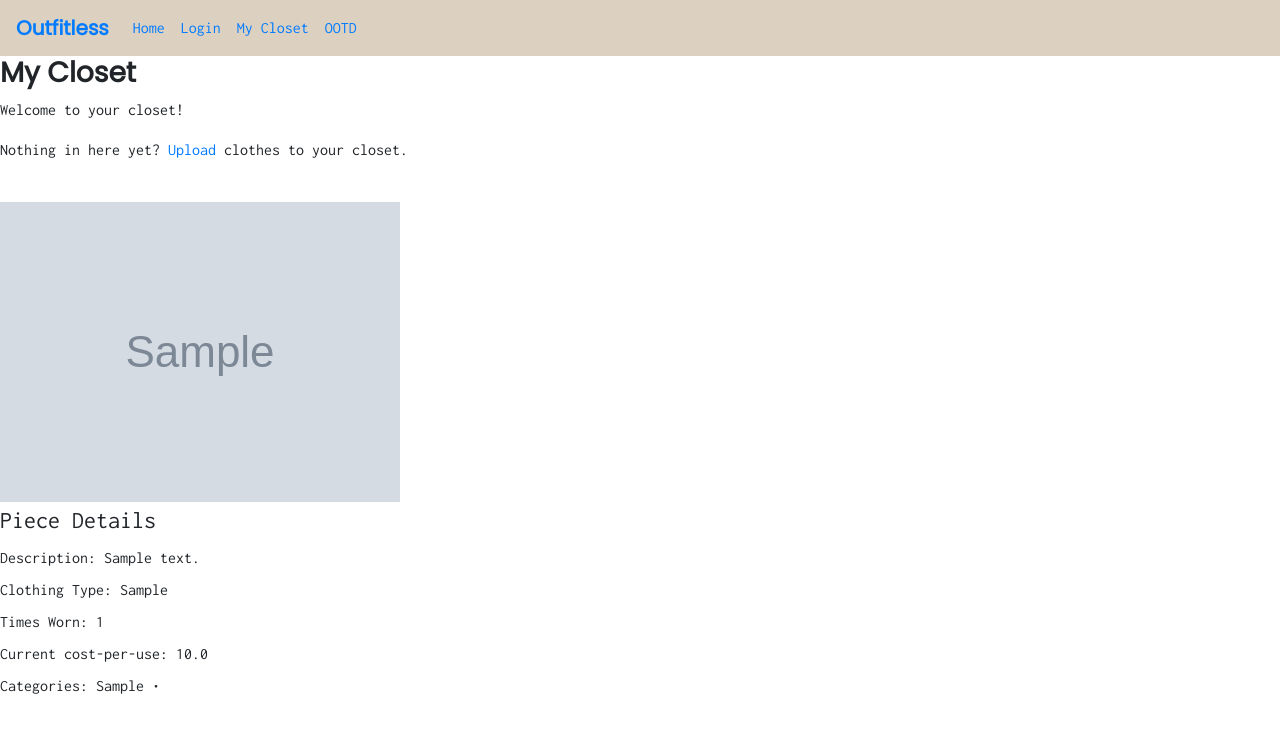
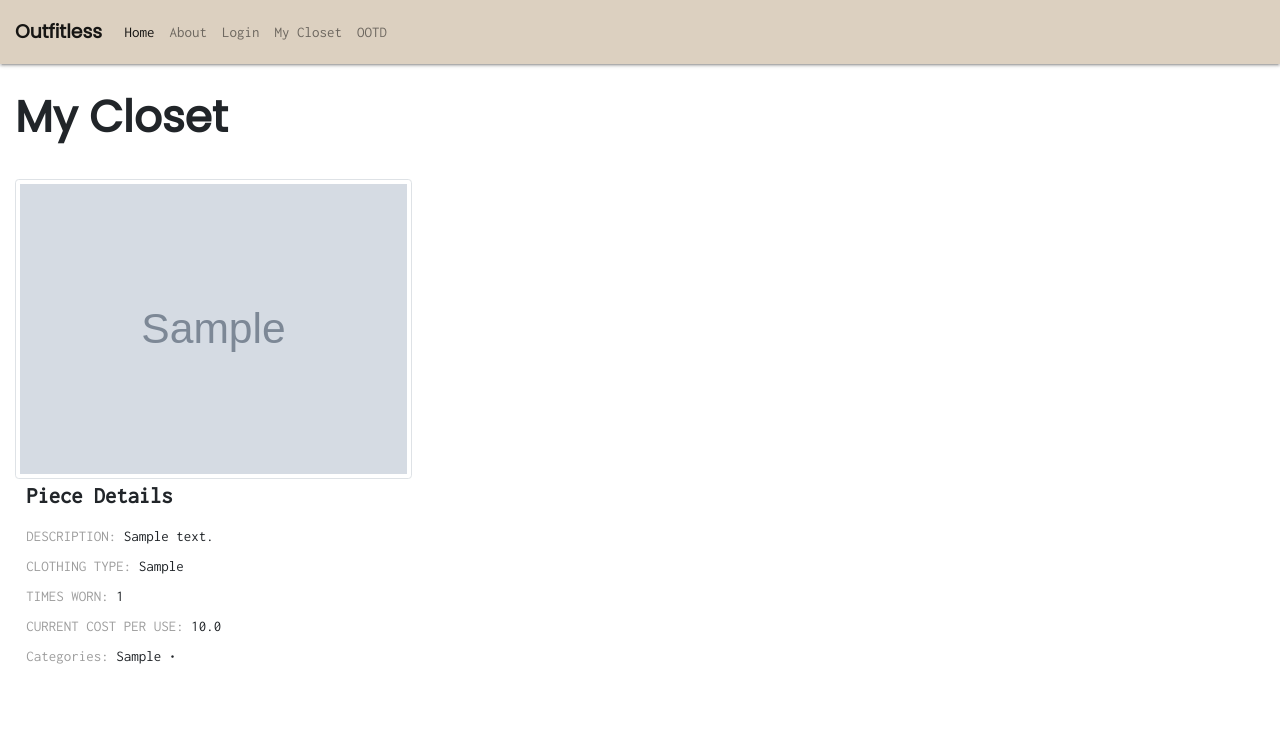
Before and after one commit to janetanne/outfitless, a Flask app: page /mycloset in a window 1280 px wide. Shown: the top 733 px of the page. Run offline with Flask 2, Linux system fonts and the light colour scheme; a user stored in the database is signed in; tables that the repository leaves empty hold one stand-in row (values such as "Sample post"); grey boxes marked "Sample" are stand-in pictures; some libraries are stand-ins or nearby versions.

Commit message:
Edited css for login, about, and mycloset pages.

```diff
--- a/server.py
+++ b/server.py
@@ -87,11 +87,16 @@ def shows_homepage():
 
     return render_template('home.html')
 
+@app.route('/about')
+def shows_aboutpage():
+
+    return render_template('about.html')
+
 @app.route('/login', methods=["GET"])
 def login():
 
     if current_user.is_authenticated:
-        return redirect('/mycloset')
+        return redirect('/login')
 
     google = get_google_auth()
 
--- a/static/css/outfitless.css
+++ b/static/css/outfitless.css
@@ -22,5 +22,9 @@ h1, h2, h3, h4, h5, h6 {
 
 .img-homepage {
     max-width: 90%;
-    heigh: auto;
+    height: auto;
 }
+
+label {
+    font-size: 1rem;
+}
--- a/templates/base.html
+++ b/templates/base.html
@@ -3,17 +3,20 @@
 <head>
   <title>Outfitless • {% block title %}TITLE GOES HERE{% endblock %}</title>
   <link rel="stylesheet" href="https://maxcdn.bootstrapcdn.com/bootstrap/4.0.0/css/bootstrap.min.css" integrity="sha384-Gn5384xqQ1aoWXA+058RXPxPg6fy4IWvTNh0E263XmFcJlSAwiGgFAW/dAiS6JXm" crossorigin="anonymous">
+  <link rel="stylesheet" href="https://cdnjs.cloudflare.com/ajax/libs/materialize/1.0.0-beta/css/materialize.min.css">
   <link href="/static/css/outfitless.css" rel="stylesheet">
   <link href="https://fonts.googleapis.com/css?family=Montserrat|Playfair+Display|Raleway|Inconsolata|Poppins" rel="stylesheet">
+  {% block head %}{% endblock %}
 </head>
     <body>
-        <nav class="navbar navbar-expand-sm navbar-lightls" style="background-color: #dcd0c0;"><a class="navbar-brand" href="/">Outfitless</a>
+        <nav class="navbar navbar-expand-sm navbar-light" style="background-color: #dcd0c0;"><a class="navbar-brand" href="/">Outfitless</a>
         <button class="navbar-toggler" type="button" data-toggle="collapse" data-target="#navbarNavAltMarkup" aria-controls="navbarNavAltMarkup" aria-expanded="false" aria-label="Toggle navigation">
             <span class="navbar-toggler-icon"></span>
         </button>
         <div class="collapse navbar-collapse" id="navbarNavAltMarkup">
             <div class="navbar-nav">
                 <a class="nav-item nav-link active" href="/">Home <span class="sr-only">(current)</span></a>
+                <a class="nav-item nav-link" href="/about">About</a>
                 <a class="nav-item nav-link" href="/login">Login</a>
                 <a class="nav-item nav-link" href="/mycloset">My Closet</a>
                 <a class="nav-item nav-link" href="/ootd">OOTD</a>
@@ -34,5 +37,7 @@
     <script src="https://cdnjs.cloudflare.com/ajax/libs/popper.js/1.12.9/umd/popper.min.js" integrity="sha384-ApNbgh9B+Y1QKtv3Rn7W3mgPxhU9K/ScQsAP7hUibX39j7fakFPskvXusvfa0b4Q" crossorigin="anonymous"></script>
     <script src="https://maxcdn.bootstrapcdn.com/bootstrap/4.0.0/js/bootstrap.min.js" integrity="sha384-JZR6Spejh4U02d8jOt6vLEHfe/JQGiRRSQQxSfFWpi1MquVdAyjUar5+76PVCmYl" crossorigin="anonymous"></script>
     <script src="/static/js/outfitless.js"></script>
+    <script src="https://cdnjs.cloudflare.com/ajax/libs/materialize/1.0.0-beta/js/materialize.min.js"></script>
+
     </body>
 </html>
--- a/templates/home.html
+++ b/templates/home.html
@@ -6,7 +6,7 @@
     <h2 class="text-center">A better way to organize your closet.</h2>
     <br>
     <div class="container-fluid">
-        <img src="/static/images/priscilla-du-preez-228220-unsplash.jpg" class="img-homepage mx-auto d-block" alt="Clothes hanging on a rack">
+        <img src="/static/images/priscilla-du-preez-228220-unsplash.jpg" class="img-homepage mx-auto d-block" alt="Clothes hanging on a rack. Photo by Priscilla Du Preez on Unsplash">
     </div>
     <br>
 
--- a/templates/mycloset.html
+++ b/templates/mycloset.html
@@ -4,24 +4,25 @@
 
 {% block content %}
 
-<h3>My Closet</h3>
-
-<p>Welcome to your closet!</p>
-
-<p>Nothing in here yet? <a href='/upload'>Upload</a> clothes to your closet.</p>
+<div class="container-fluid">
+    <div class="row"><h3>My Closet</h3></div>
+    {% if not all_pieces %}
+    <div class="row">
+        Nothing in here yet? <a href='/upload'>Upload</a> clothes to your closet.
+        {% endif %}
+    </div>
+    <div class="row">
+    {% for piece in all_pieces %}
+        <div class="col-md-4">
+        <img class="img-thumbnail" src={{ piece.img_url }}>
+        <fieldset><legend><b>Piece Details</b></legend>
+            <label>DESCRIPTION:</label> {{ piece.desc }}
             <br>
-{% for piece in all_pieces %}
-    <div class="closetpiece-data">
-    <img src={{ piece.img_url }}>
+            <label>CLOTHING TYPE:</label> {{ piece.clothing_type }}
             <br>
-    <fieldset><legend>Piece Details</legend>
-        <label>Description:</label> {{ piece.desc }}
+            <label>TIMES WORN:</label> {{ piece.times_worn }}
             <br>
-        <label>Clothing Type:</label> {{ piece.clothing_type }}
-        <br>
-        <label>Times Worn:</label> {{ piece.times_worn }}
-        <br>
-        <label>Current cost-per-use:</label> {{ piece.cost_per_use }}
+            <label>CURRENT COST PER USE:</label> {{ piece.cost_per_use }}
             <br>
             <label>Categories:</label>
             {% for category in piece.categories %}
@@ -29,7 +30,7 @@
                 {% endfor %}
         </fieldset>
         </div>
-    <br><br>
     {% endfor %}
-
+    </div>
+</div>
 {% endblock %}
```
Also changed, not shown: templates/about.html (added, +10 -0 lines), templates/login.html (+15 -4 lines). Lines whose indentation alone changed are shown as unchanged.
